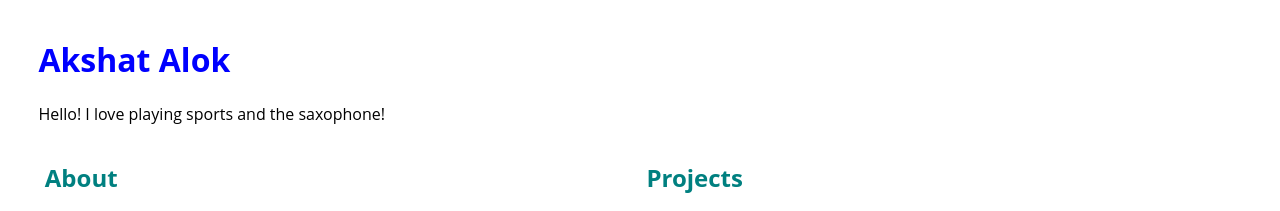
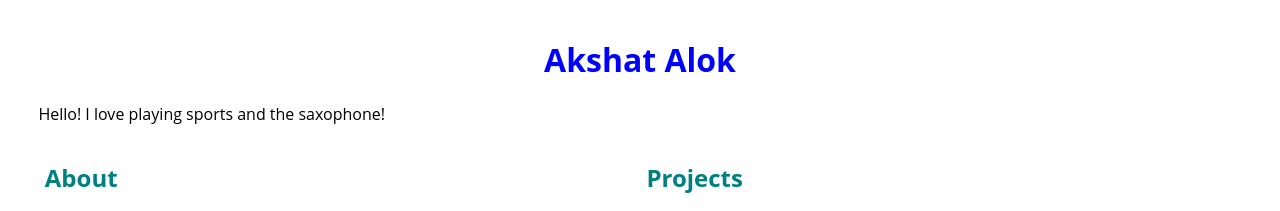
Before and after one commit to aalok2018/aalok2018.github.io, a plain HTML site: page index.html in a window 1280 px wide. Shown: the top 211 px of the page. Drawn offline with Linux system fonts and the light colour scheme.

Commit message:
Update index.html

```diff
--- a/index.html
+++ b/index.html
@@ -12,7 +12,7 @@
   </head>
 
   <body>
-    <h1>Akshat Alok</h1>
+    <h1><center>Akshat Alok</center></h1>
 
     <p>
       Hello! I love playing sports and the saxophone!
```
